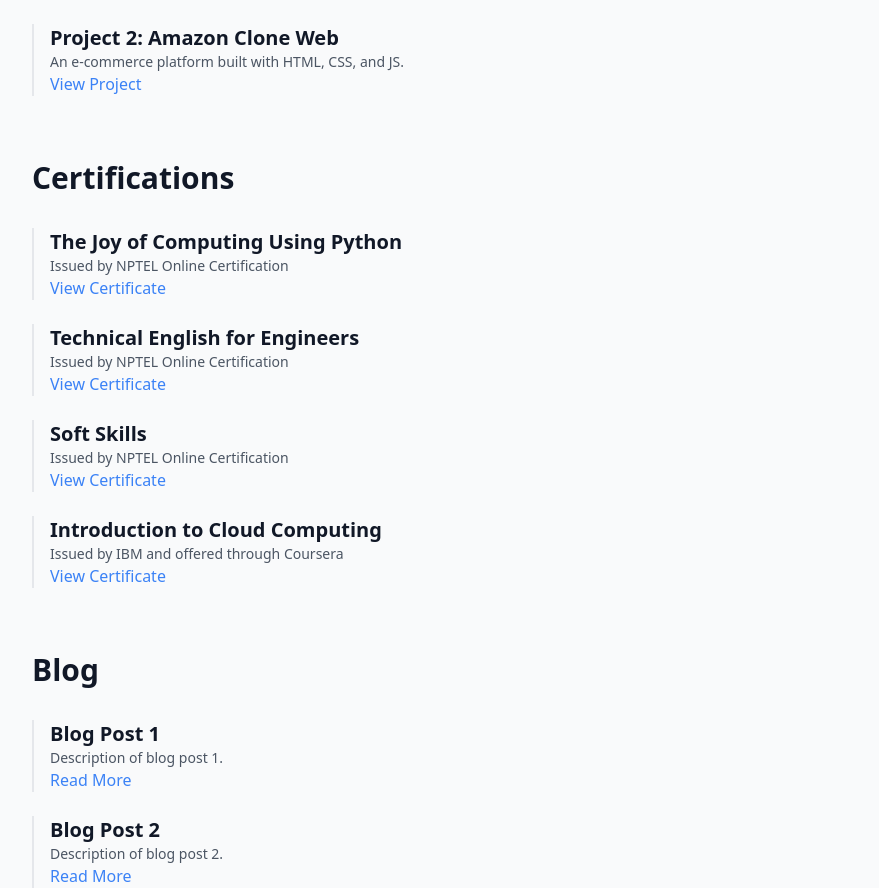
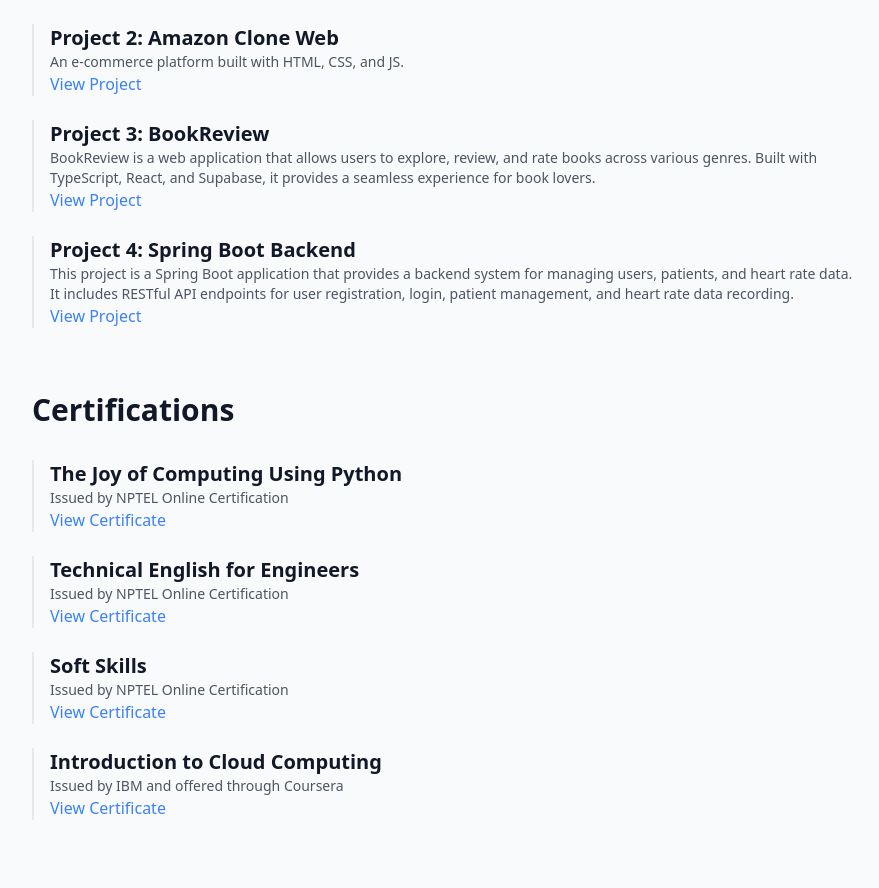
Before and after one commit to Goutam990/Goutam-Portfolio-react, a React (Vite) app: page / in a window 1280 px wide. Shown: the part 2124-3012 px from the top of the page, without its empty margins (320-1199 px from the left). Built offline with nearby package versions, Linux system fonts and the light colour scheme.

Commit message:
Adding Projects

```diff
--- a/src/components/MainContent.tsx
+++ b/src/components/MainContent.tsx
@@ -177,6 +177,16 @@ export function MainContent({ setActiveSection }: MainContentProps) {
               <p className="text-sm text-gray-600 dark:text-gray-400">An e-commerce platform built with HTML, CSS, and JS.</p>
               <a href="https://goutam990.github.io/New--Amazon/" target="_blank" rel="noopener noreferrer" className="text-blue-500 hover:underline">View Project</a>
             </div>
+            <div className="border-l-2 border-gray-200 dark:border-gray-700 pl-4">
+              <h3 className="text-xl font-semibold">Project 3: BookReview</h3>
+              <p className="text-sm text-gray-600 dark:text-gray-400">BookReview is a web application that allows users to explore, review, and rate books across various genres. Built with TypeScript, React, and Supabase, it provides a seamless experience for book lovers.</p>
+              <a href="https://aquamarine-narwhal-76f00b.netlify.app/" target="_blank" rel="noopener noreferrer" className="text-blue-500 hover:underline">View Project</a>
+            </div>
+            <div className="border-l-2 border-gray-200 dark:border-gray-700 pl-4">
+              <h3 className="text-xl font-semibold">Project 4: Spring Boot Backend</h3>
+              <p className="text-sm text-gray-600 dark:text-gray-400">This project is a Spring Boot application that provides a backend system for managing users, patients, and heart rate data. It includes RESTful API endpoints for user registration, login, patient management, and heart rate data recording.</p>
+              <a href="https://github.com/Goutam990/Spring-boot-backend" target="_blank" rel="noopener noreferrer" className="text-blue-500 hover:underline">View Project</a>
+            </div>
           </div>
         </section>
 
```
